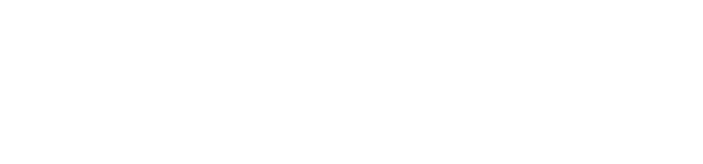
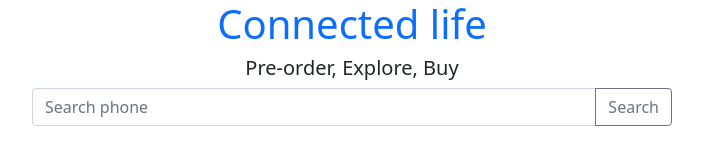
Before and after one commit to SabrinaMannan/connected_life, a plain HTML site: page index.html in a window 1280 px wide. Shown: the whole page, without its empty margins (288-991 px from the left). Drawn offline with nearby package versions, Linux system fonts and the light colour scheme.

Commit message:
search option added

```diff
--- a/index.html
+++ b/index.html
@@ -6,9 +6,30 @@
     <meta http-equiv="X-UA-Compatible" content="IE=edge">
     <meta name="viewport" content="width=device-width, initial-scale=1.0">
     <title>Connected</title>
+    <link href="https://cdn.jsdelivr.net/npm/bootstrap@5.1.3/dist/css/bootstrap.min.css" rel="stylesheet"
+        integrity="sha384-1BmE4kWBq78iYhFldvKuhfTAU6auU8tT94WrHftjDbrCEXSU1oBoqyl2QvZ6jIW3" crossorigin="anonymous">
 </head>
 
 <body>
+
+    <div class="text-center">
+        <h1 class=" text-primary">Connected life</h1>
+        <h5>Pre-order, Explore, Buy</h5>
+    </div>
+    <!-- search box -->
+    <div class="input-group mb-3 w-50 mx-auto">
+        <input id="search-field" type="text" class="form-control" placeholder="Search phone"
+            aria-label="Recipient's username" aria-describedby="button-addon2">
+        <button onclick="searchPhone()" class="btn btn-outline-secondary" type="button"
+            id="button-search">Search</button>
+    </div>
+
+
+
+
+    <script src="https://cdn.jsdelivr.net/npm/bootstrap@5.1.3/dist/js/bootstrap.bundle.min.js"
+        integrity="sha384-ka7Sk0Gln4gmtz2MlQnikT1wXgYsOg+OMhuP+IlRH9sENBO0LRn5q+8nbTov4+1p"
+        crossorigin="anonymous"></script>
     <script src="js/mobile.js"></script>
 </body>
 
--- a/js/mobile.js
+++ b/js/mobile.js
@@ -0,0 +1,14 @@
+const searchPhone = () => {
+    const searchField = document.getElementById('search-field');
+    const searchText = searchField.value;
+    console.log(searchText);
+
+    searchField.value = '';
+
+    const url = `https://openapi.programming-hero.com/api/phones?search=${searchText}`;
+
+
+    fetch(url)
+        .then(res => res.json())
+        .then(data => console.log(data));
+}
```
